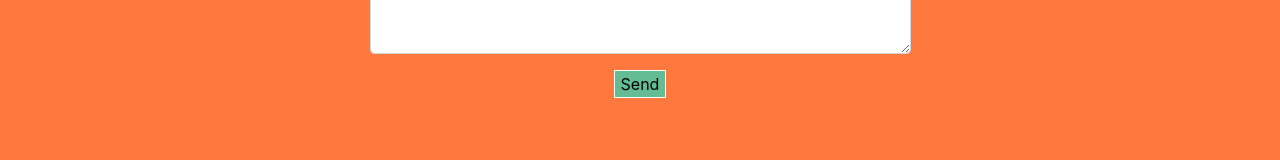
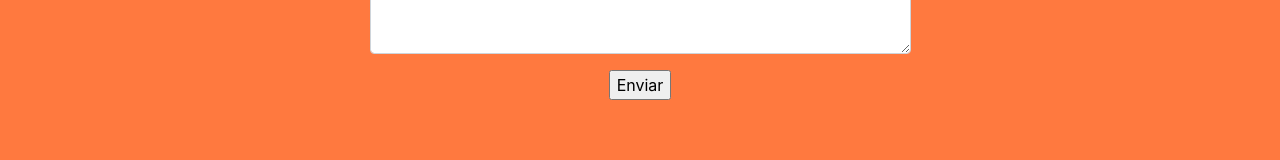
Before and after one commit to Marcicano/sabaai, a React (Create React App) app: page / in a window 1280 px wide. Shown: the part 4371-4531 px from the top of the page. Built offline with nearby package versions, Linux system fonts and the light colour scheme.

Commit message:
form Contact

```diff
--- a/src/components/FaleConosco.js
+++ b/src/components/FaleConosco.js
@@ -27,8 +27,7 @@ function FaleConosco() {
 
                           <Col md={{ size: 4, offset: 4 }}>
                               <FormGroup>
-                                  <button type="submit" className="FaleConosco-Btn">Send</button>
-                                  {/* <Button size="lg" block >Enviar</Button> */}
+                                  <input type="submit" value="Enviar"></input>
                               </FormGroup>
                           </Col>
 
```
